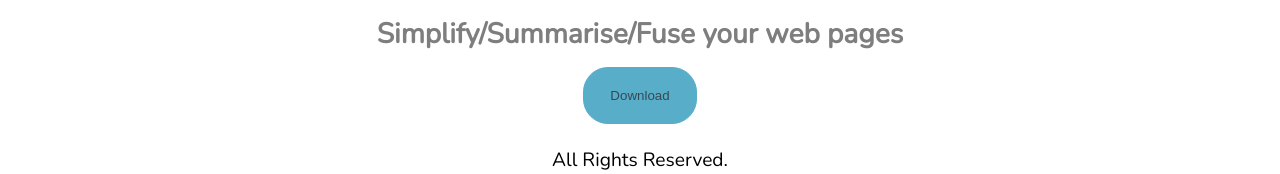
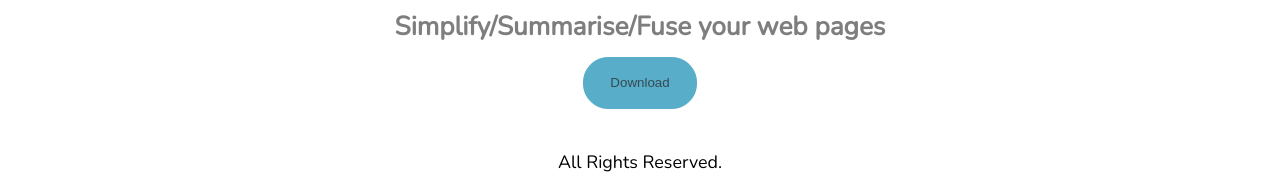
Before and after one commit to HikariLight/BrieferWebsite, a Gatsby site: page / in a window 1280 px wide. Shown: the part 621-795 px from the top of the page. Built offline with nearby package versions, Linux system fonts and the light colour scheme; Gatsby itself is replaced by a stand-in of ours.

Commit message:
Minor CSS changes

```diff
--- a/src/style/global.css
+++ b/src/style/global.css
@@ -11,7 +11,7 @@ html{
 }
 body{
     font-family: Nunito, Helvetica, Arial;
-    font-size: 1.5em;
+    font-size: 1.4em;
     overflow: hidden;
     height: 100vh;
 
@@ -53,7 +53,7 @@ section h1, h3{
 }
 
 button{
-    padding: 1.5em 2em;
+    padding: 1.3em 2em;
 }
 
 a{
```
